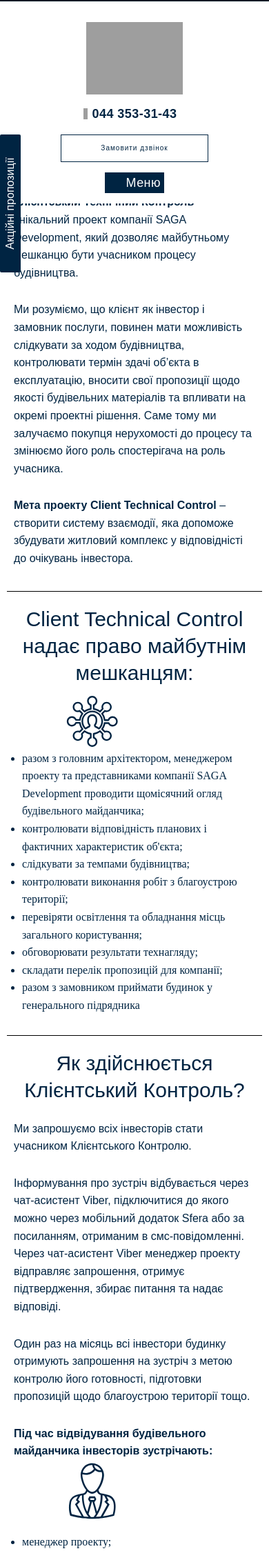
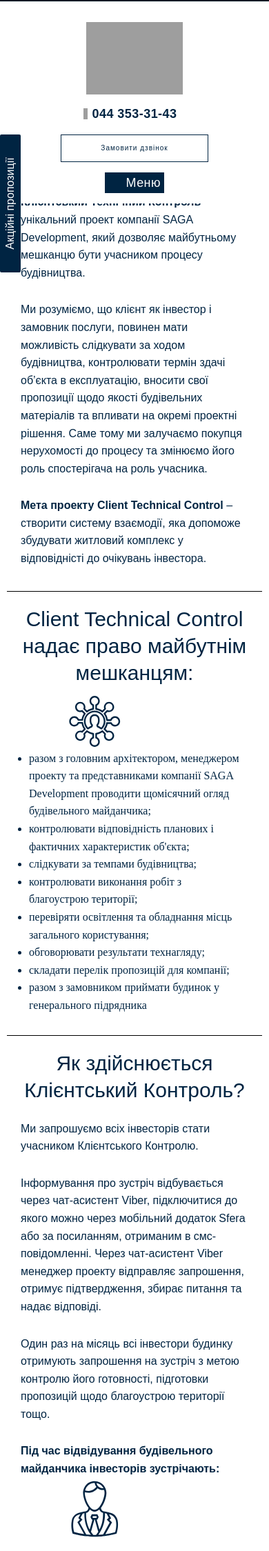
Before and after one commit to smartorangegit/einstein, a PHP site: page /ctc in a window 390 px wide. Shown: the top 2249 px of the page at 69% size. Run offline with PHP 8.4, Linux system fonts and the light colour scheme; some libraries are stand-ins or nearby versions; some web fonts are replaced; grey boxes are pictures that could not be loaded.

Commit message:
fix ctc#1

```diff
--- a/full-site/ctc/index.php
+++ b/full-site/ctc/index.php
@@ -214,7 +214,7 @@
 						.ctc__footer, .ctc__box{flex-direction: column; -webkit-flex-direction: column;}
 						.ctc__footer .ctc_img, .ctc__box  .ctc_img{width: 100%; left: 0;}
 						.ctc__content { width: 100%;column-count: 1; -moz-column-count: 1; -webkit-column-count: 1; }
-						.ctc__top, .ctc__box, .ctc__footer{margin-top: 10px;}
+						.ctc__top, .ctc__box, .ctc__footer{margin-top: 10px; padding: 0 20px;}
 						.ctc__box .ctc_icon{ max-height: 82px!important;}
 						.ctc_item{width: 100%;}
 						.ctc_img.icon_man{top:-20px;}
--- a/full-site/ru/ctc/index.php
+++ b/full-site/ru/ctc/index.php
@@ -203,7 +203,7 @@
 		.ctc__footer, .ctc__box{flex-direction: column; -webkit-flex-direction: column;}
 		.ctc__footer .ctc_img, .ctc__box  .ctc_img{width: 100%; left: 0;}
 		.ctc__content { width: 100%;column-count: 1; -moz-column-count: 1; -webkit-column-count: 1; }
-		.ctc__top, .ctc__box, .ctc__footer{margin-top: 10px;}
+		.ctc__top, .ctc__box, .ctc__footer{margin-top: 10px; padding: 0 20px;}
 		.ctc__box .ctc_icon{ max-height: 82px!important;}
 		.ctc_item{width: 100%;}
 		.ctc_img.icon_man{top:-20px;}
```
